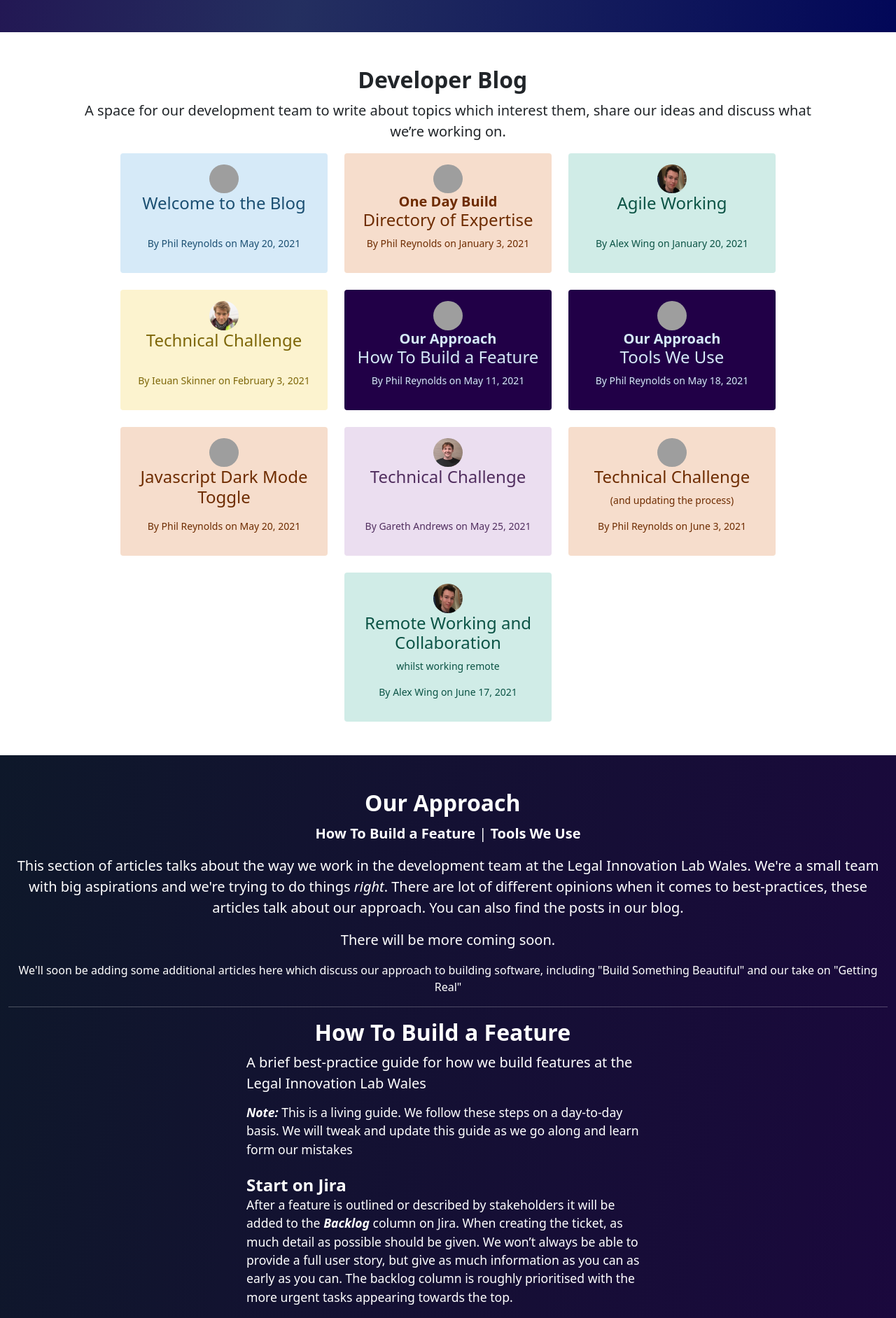
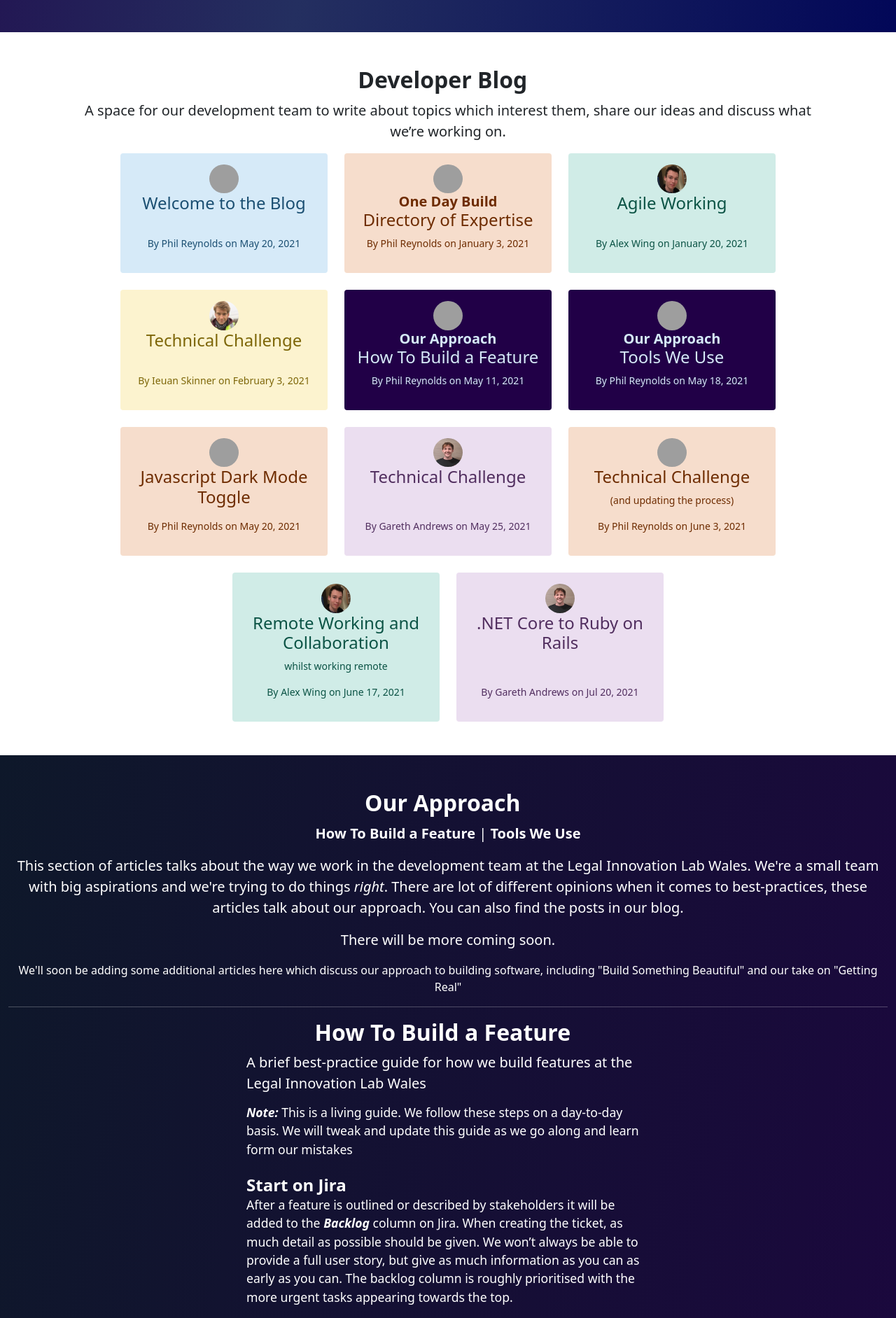
Before and after one commit to Legal-Innovation-Lab-Wales/dev-page, a Jekyll site: the page built from index.html, in a window 1280 px wide. Shown: the part 3531-5414 px from the top of the page at 70% size. Built offline with Jekyll 4.4.1, drawn with Linux system fonts in a browser that asks for light colours; nearby versions of some CDN libraries; part of the change alters nothing that is shown; grey boxes are pictures that could not be loaded.

Commit message:
.NET Core to Ruby on Rails blog post added to dev page

```diff
--- a/_data/blog-posts.yml
+++ b/_data/blog-posts.yml
@@ -104,3 +104,13 @@
   publish-date: June 17
   publish-year: 2021
   card-color: green
+
+- layout: blog
+  author: Gareth
+  full-name: Gareth Andrews
+  short-title: dotnet-to-rails
+  full-title: .NET Core to Ruby on Rails
+  file-type: html
+  publish-date: Jul 20
+  publish-year: 2021
+  card-color: purple
--- /dev/null
+++ b/blog/gareth/2021/dotnet-to-rails.html
@@ -0,0 +1,172 @@
+---
+layout: blog
+author: Gareth
+full-name: Gareth Andrews
+short-title: dotnet-to-rails
+full-title: .NET Core to Ruby on Rails
+file-type: html
+publish-date: Jul 20
+publish-year: 2021
+card-color: purple
+---
+
+<h1>.NET Core to Ruby on Rails</h1>
+
+<p class="subheading">
+  I’ve recently made the switch from .NET Core to Ruby on Rails. In this blog post I want to talk about that.
+</p>
+
+<h3>Introduction</h3>
+
+<p>
+    When it comes to web application development, my framework of choice was always .NET Core. This was the
+    framework that was used to teach me the concepts and principles of web development during my time at university.
+    The company where I had been an intern, and then later employed full time, used .NET Core in almost every
+    application. Even in my personal time, any web app project was completed using .NET Core. This was the framework
+    I was most comfortable using, I was a .NET Core developer through and through.
+</p>
+
+<p>
+    When I started in the Lab, I was introduced to Ruby on Rails (Rails). I had briefly touched Ruby when applying for
+    jobs in university but had never fully explored the Rails framework. At the Lab, we have been using Rails as our
+    primary framework for web application projects, and I’d like to discuss my experience with the two frameworks.
+</p>
+
+<h3>Overview</h3>
+
+<p>
+    .NET Core is a free, open-source web framework developed by Microsoft for Windows, macOS and Linux. It is a
+    lightweight framework, known for its speed and power with a huge online community. Microsoft created .NET Core for
+    enterprise projects and is optimised to help lower the number of servers, saving on infrastructure costs. .NET Core
+    supports multiple languages, however I only used C#. Companies that use .NET Core include Stack Overflow, GE
+    Aviation, UPS and BBC Goodfood.
+</p>
+
+<p>
+    Ruby on Rails is also open-source and was created by David Heinemeier Hansson, and supports Windows, macOS and Linux.
+    Rails is 'optimised for programmer happiness with convention over configuration’
+    <a href="https://rubyonrails.org/doctrine/">[reference]</a>, meaning developers spend less time configuring a framework
+    and more time being productive by using ‘sensible defaults’. Rails is built using the Ruby language. Companies that use
+    Rails include GitHub, Shopify, Airbnb and Hulu. As a result of being open source, some companies that use Rails employ
+    teams who are actively working on the framework.
+</p>
+
+<h3>Online Solutions</h3>
+
+<p>
+    Both .NET Core and Rails are over 10 years old, with huge user bases and excellent resources. In
+    <a href="https://insights.stackoverflow.com/survey/2020#technology-web-frameworks">Stack Overflow’s 2020 Developer Survey</a>,
+    .NET Core was rated as the 6th most popular web framework, whilst Rails was rated as the 13th most popular. The
+    <a href="https://www.jetbrains.com/lp/devecosystem-2020/">JetBrains survey</a> reported similar results. C# developers
+    made up 22% of respondents, whilst Ruby developers made up only 8%. Similarly, if we use Google Trends to compare the
+    interest over time, after a huge spike in popularity Rails has been steadily declining, whilst in recent years .NET Core
+    is growing in popularity.
+</p>
+
+<img alt="Google Trends Comparing .NET Core and Ruby on Rails"
+      src="../../../assets/images/gareth/dotnet-core-vs-rails-trends.png">
+
+<p>
+    This increased popularity of .NET Core is noticeable when searching for resources or support online compared to Rails.
+    There are literally thousands of up-to-date articles and videos, by Microsoft and other developers, which as a new developer
+    I found extremely useful. Since making the switch to Rails, it’s more difficult to find these types of resources, particularly
+    relevant, up-to-date resources. Just take a look at these images, which highlights the difference in questions asked on Stack
+    Overflow for C# and Ruby.
+</p>
+
+<img alt="Stack Overflow questions tagged 'C#' - 1,486,102"
+      src="../../../assets/images/gareth/stack-overflow-csharp.png">
+<img alt="Stack Overflow questions tagged 'Ruby' - 219,897"
+      src="../../../assets/images/gareth/stack-overflow-ruby.png">
+
+<p>
+    However, when I was a .NET Core developer I leaned heavily on these resources and became lazy. As developers we love to find
+    answers to our coding problems on Google. Since working with Rails there are less articles, tutorials and solutions
+    (particularly up to date ones) for me to reference in my code. This has led to me taking a more proactive approach to my
+    code, and spend more time thinking about problems, referring to documentation more frequently. Coupled with the ease of Rails
+    development, it is making me a better, happier, more confident developer.
+</p>
+
+<h3>Open Source</h3>
+
+<p>
+    Both frameworks are open source with the code bases on GitHub. At the time of writing this article, .NET Core had 267
+    contributors and Rails had 4287. Similarly, the Rails repository has many more watchers, stars and forks. This larger GitHub
+    community means there are far more developers ready to assist you with any problem or question. The sheer number of developers
+    contributing to Rails has resulted in many plugins (Ruby Gems) that can be easily integrated.
+</p>
+
+<p>
+    Although Rails may have a larger GitHub community, .NET Core still has more coverage online, as there are far more active .NET
+    Core developers, as illustrated in the previous section. This could also be down to the fact although .NET Core is open source,
+    it has a dedicated team responsible for its development. Whereas Rails is completely developed by its users, and the big
+    companies that use it.
+</p>
+
+<h3>Rails Magic</h3>
+
+<p>
+    Developer time is expensive. Rails prides itself on its developer happiness and productivity and comes with many prebuilt
+    components out of the box. Developers spend less time writing unnecessary code and more time designing the core functionality
+    of a project. Rails also strips away a lot of the unnecessary code, doing a lot of magic in the background, taking a lot of
+    the effort and heavy lifting away from the developer.
+</p>
+
+<p>
+    This combined with the Convention over Configuration doctrine means developers using Rails can get web applications up and
+    running 30% to 50% faster than using other web frameworks
+    <a href="https://www.learnacademy.org/blog/learn-javascript-ruby-good-first-language-beginners/">[reference]</a>. Which is
+    fantastic for developers, if they follow the very opinionated standards and conventions of the framework.
+</p>
+
+<p>
+    One feature I particularly like is how Rails handles a POST request. The controller receives a hash (dictionary) containing
+    all form variables, then you can add a completely optional method to filter those variables. In .NET Core you must explicitly
+    assert any variable as a parameter which can become messy.
+</p>
+
+<p>
+    As fantastic as it is, the Rails magic can also be its downfall. Coming from .NET Core, a framework that is so granular and
+    explicit, it took a while for me to understand that and often made debugging difficult.
+</p>
+
+<h3>C# vs Ruby</h3>
+
+<p>
+    This is probably the biggest thing I’m enjoying about the switch to Rails: Ruby is fantastic. It is syntactically simple and
+    beautiful. It is full of useful helper methods which save so much time as a developer and leads to increased productivity.
+</p>
+
+<p>
+    Ruby is a dynamically typed language, meaning you do not have to declare variable types or ensure method parameters are properly
+    typed, which slims down the code base by 10-20%
+    <a href="https://www.infoq.com/articles/Netter-on-Rails/#:~:text=Slim%20down%20your,errors%20is%20easy.">[reference]</a>. This
+    makes the code base clean, concise and self-documenting.
+</p>
+
+<p>
+    Most importantly it is a fun language. I also love Python, and I feel like these higher-level languages suit my brain and style
+    of working far more.
+</p>
+
+<h3>Conclusion</h3>
+
+<p>
+    In summary, Rails is fantastic, and I am thoroughly enjoying the framework. It is very simple to use, and its clean code base
+    means we are far more productive as developers. Finding tutorials and video guides online is sometimes more difficult than with
+    .NET Core, but the sheer number of active developers working on the Rails GitHub repository means that support is readily available.
+</p>
+
+<p>
+    That’s not to say that I don’t value .NET Core. It was excellent in teaching me the principles of MVC and web frameworks. Being a
+    more granular framework than Rails meant that the learning curve was a lot steeper, however it made the switch to Rails effortless,
+    and has made me value the Rails magic.
+</p>
+
+<p>
+    Rails does have its pitfalls when compared to .NET Core regarding speed and scalability. According to several tests to measure the
+    performance of web frameworks
+    <a href="https://www.techempower.com/benchmarks/">[reference]</a>, .NET Core is fast, very fast and Rails is one of the slower
+    frameworks. However, Rails is perfect for fast prototyping due to its focus on developer productivity. Which is exactly what we
+    need in the Lab and why we use it.
+</p>
```
